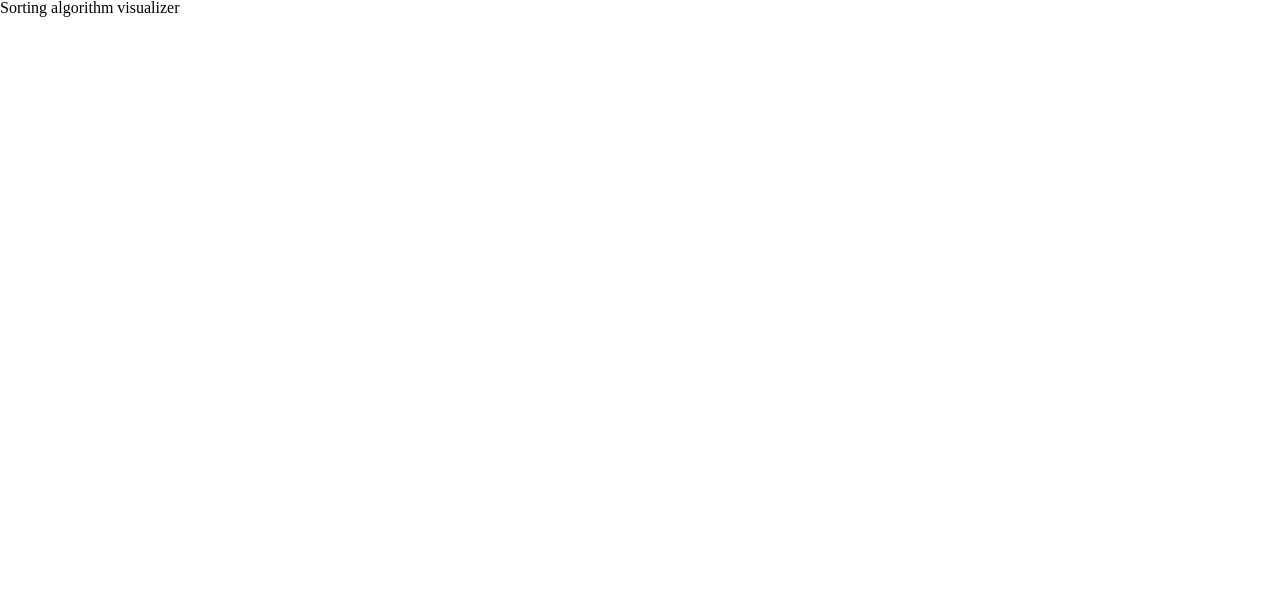
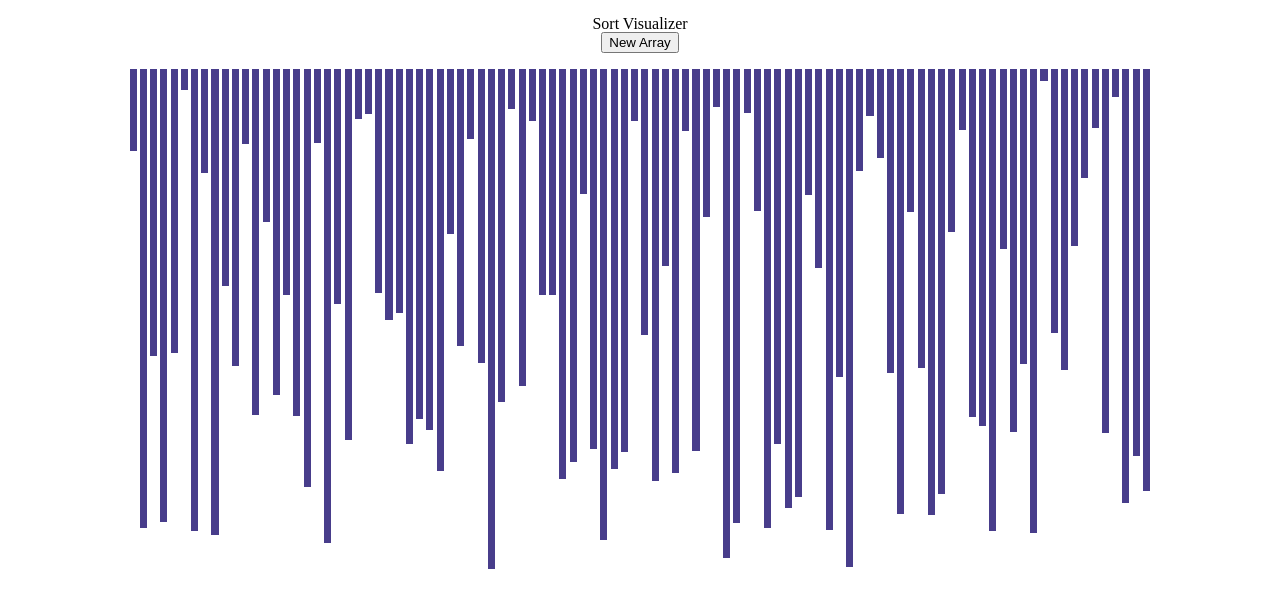
Before and after one commit to yenszen/sorting-algo-visualizer, a React (Create React App) app: page / in a window 1280 px wide. Shown: the top 608 px of the page. Built offline with nearby package versions, Linux system fonts and the light colour scheme.

Commit message:
built out main component with bars rendered

```diff
--- a/src/components/App.css
+++ b/src/components/App.css
@@ -1,3 +1,21 @@
 .App {
   text-align: center;
 }
+
+.menu {
+  margin: 1rem 0;
+}
+
+.main {
+  width: 80vw;
+  margin: 0 auto;
+  /* background: black; */
+  display: flex;
+  flex-flow: row nowrap;
+}
+
+.bar {
+  width: 0.75vw;
+  margin: 0 0.125vw;
+  background-color: darkslateblue;
+}
--- a/src/components/App.js
+++ b/src/components/App.js
@@ -1,10 +1,13 @@
 import React from "react";
 import "./App.css";
+import Main from "./Main";
 
-export default function App() {
+function App() {
   return (
-    <div>
-      <h2>Sorting algorithm visualizer</h2>
+    <div className="App">
+      <Main />
     </div>
   );
 }
+
+export default App;
--- /dev/null
+++ b/src/components/Main.js
@@ -0,0 +1,41 @@
+import React, { useState, useEffect } from "react";
+import Menu from "./Menu";
+
+function Main() {
+  const [array, setArray] = useState([]);
+
+  useEffect(() => {
+    generateArray();
+  }, []);
+
+  const generateArray = () => {
+    const arr = [];
+    for (let i = 0; i < 100; i++) {
+      arr.push(getRandomArbitrary(10, 500));
+    }
+    setArray(arr);
+  };
+
+  return (
+    <React.Fragment>
+      <Menu generateArray={generateArray} />
+      <div className="main">
+        {array.map((value, index) => {
+          return (
+            <div
+              key={index}
+              className="bar"
+              style={{ height: `${value}px` }}
+            ></div>
+          );
+        })}
+      </div>
+    </React.Fragment>
+  );
+}
+
+function getRandomArbitrary(min, max) {
+  return Math.floor(Math.random() * (max - min + 1) + min);
+}
+
+export default Main;
--- /dev/null
+++ b/src/components/Menu.js
@@ -0,0 +1,12 @@
+import React from "react";
+
+function Menu({ generateArray }) {
+  return (
+    <div className="menu">
+      <h1>Sort Visualizer</h1>
+      <button onClick={generateArray}>New Array</button>
+    </div>
+  );
+}
+
+export default Menu;
```
